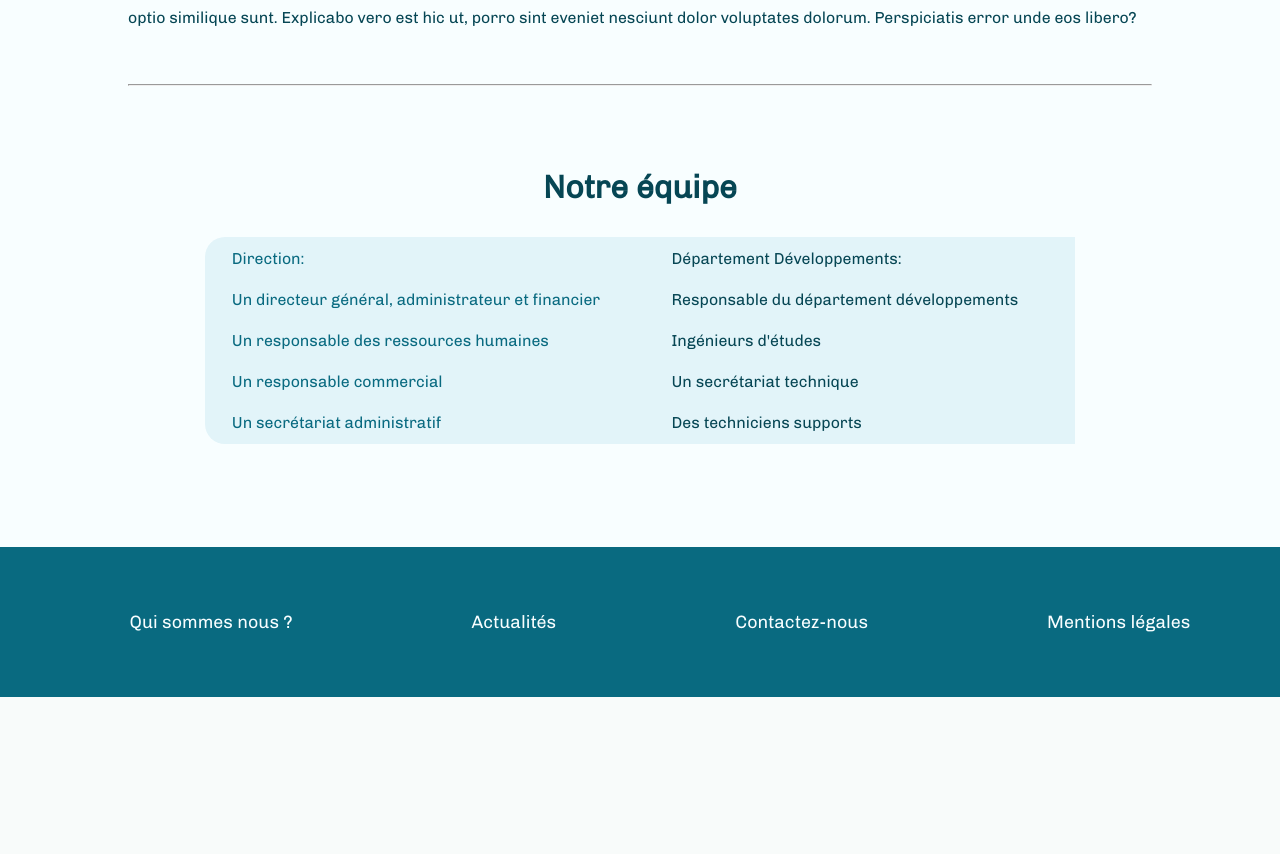
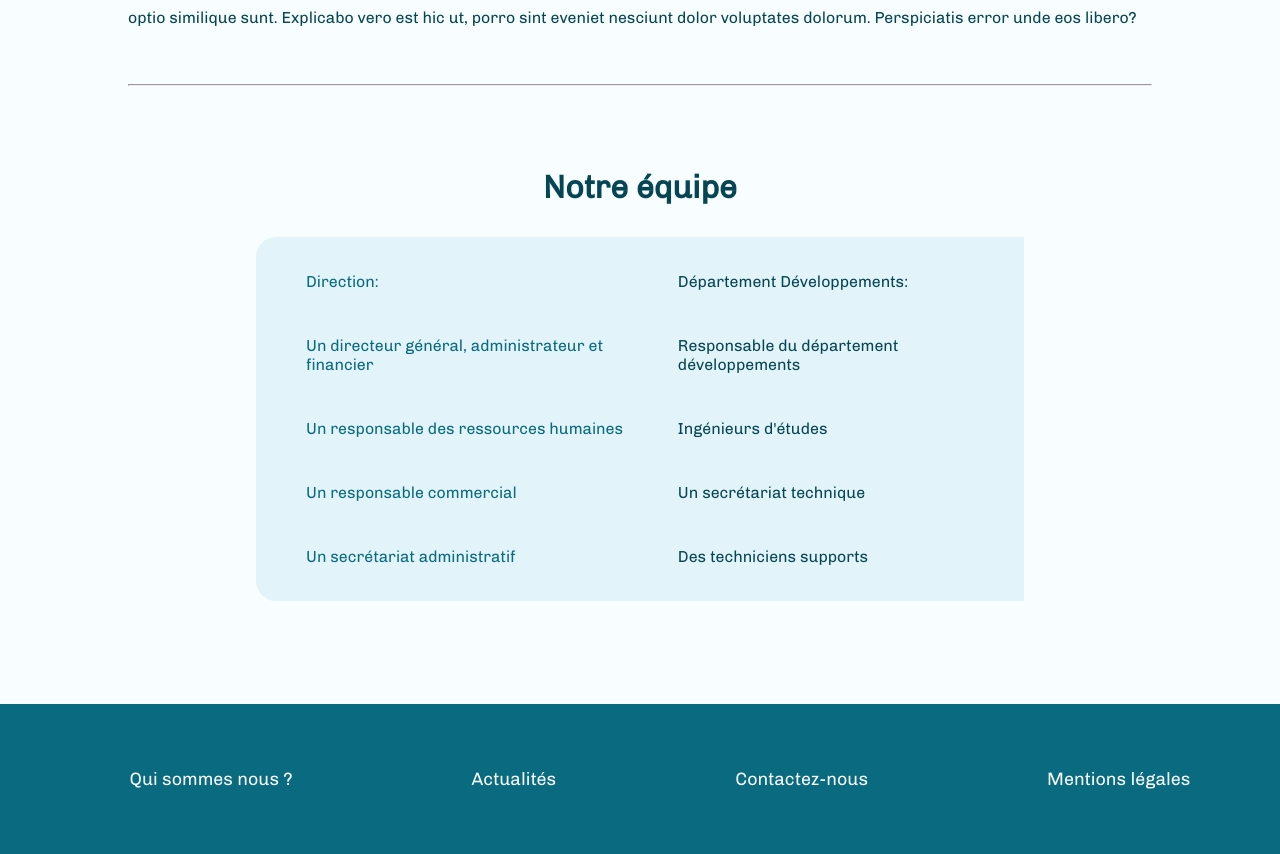
Before and after one commit to AlexRovere/Mission2, a PHP site: page /quiSommesNous in a window 1280 px wide. Shown: the part 515-1369 px from the top of the page. Before the commit the page ends 1212 px from the top, so only its background shows below. Run offline with PHP 8.4, Linux system fonts and the light colour scheme.

Commit message:
modif css qui sommes nous
legere modif pour le tableau

```diff
--- a/quiSommesNous.css
+++ b/quiSommesNous.css
@@ -1,3 +1,5 @@
+/*qui sommes nous */
+
 .h2Centre {
     text-align: center;
 }
@@ -13,10 +15,10 @@ table {
     margin-left: auto;
     margin-right: auto;
     background-color: #E2F4F9;
-    width: 85%;
+    width: 75%;
     margin-bottom: 10%;
     border-radius: 20px 0px 0px 20px;
-    height: 25%;
+    border-spacing: 25px;
 }
 
 td {
@@ -32,3 +34,13 @@ td {
 .developpements {
     color: #064654;
 }
+
+/*commercialutilisateur*/
+
+.searchForm {
+   display:flex
+}
+
+.searchInput {
+    flex: center;
+}
```
